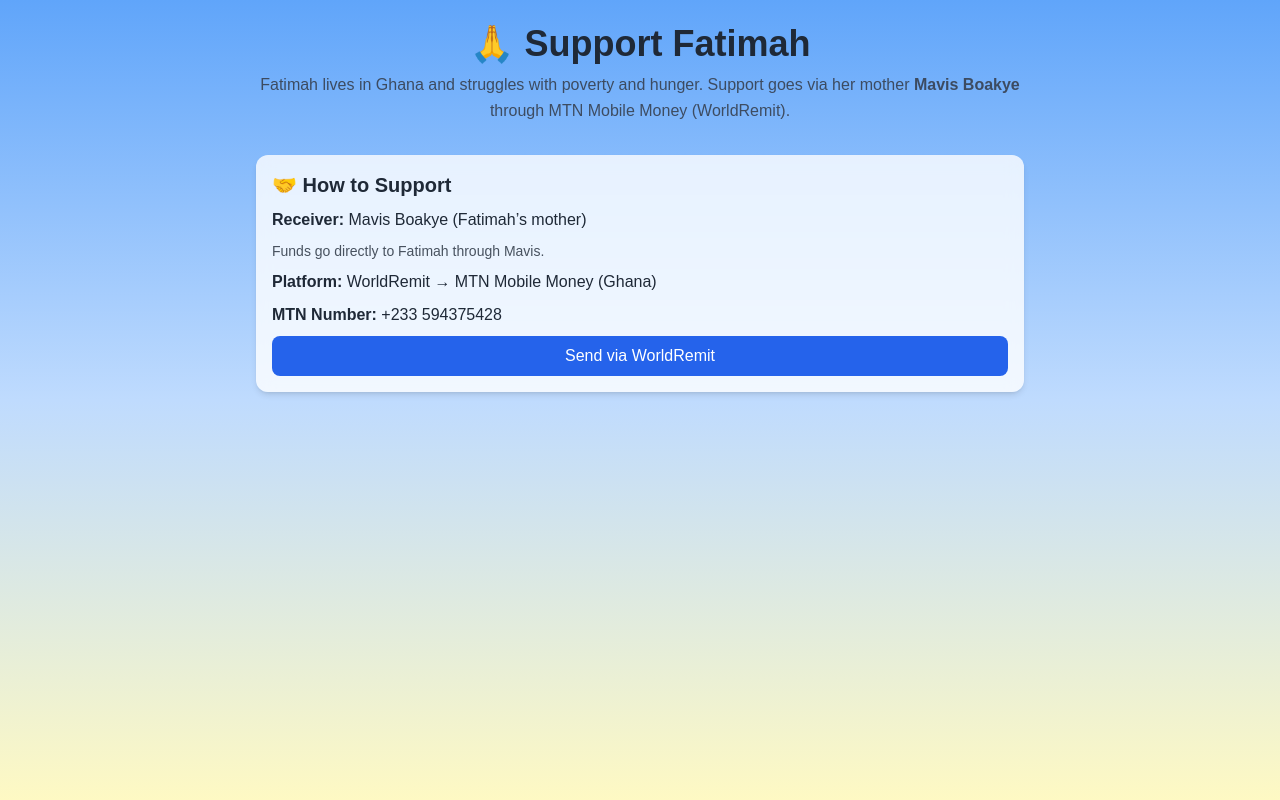
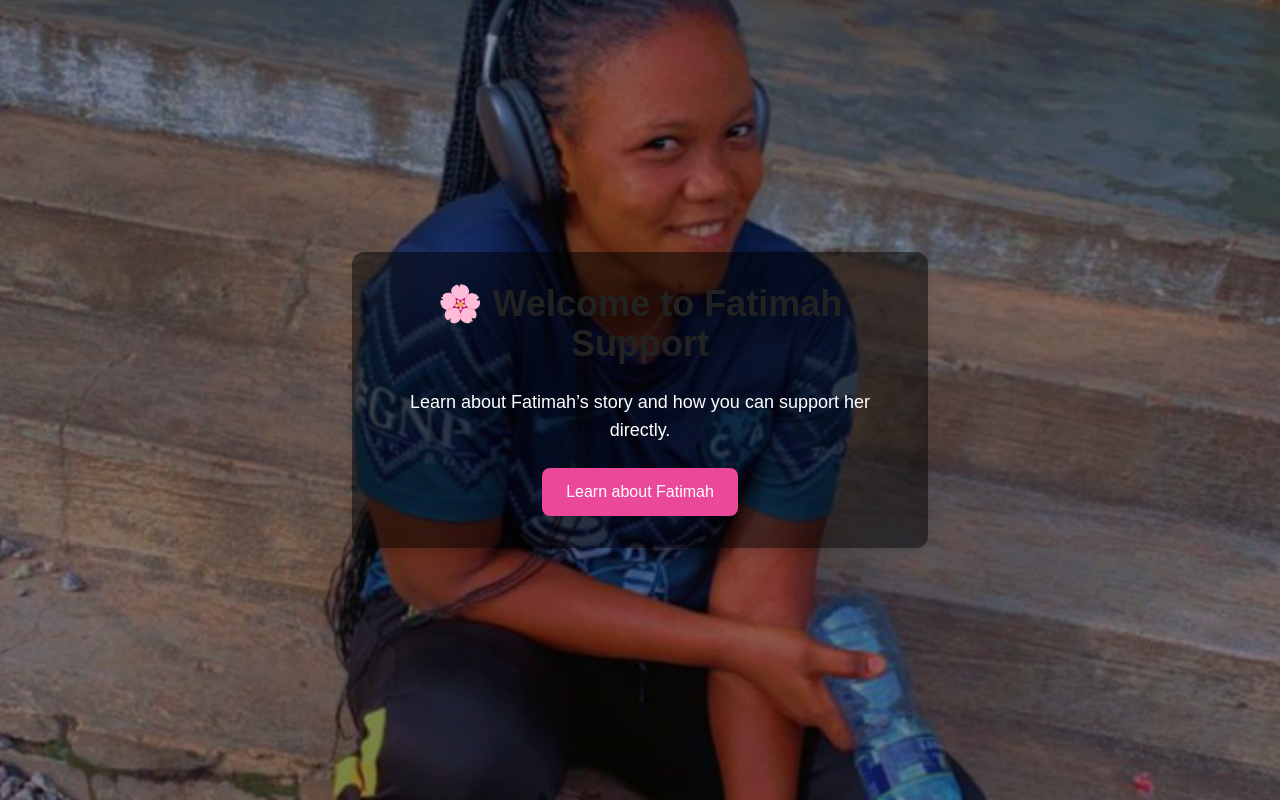
Before and after one commit to magnussandberg72/Fatimah, a Next.js app: page /fatimah in a window 1280 px wide. Built offline with nearby package versions, Linux system fonts and the light colour scheme.

Commit message:
Update page.tsx

```diff
--- a/app/fatimah/page.tsx
+++ b/app/fatimah/page.tsx
@@ -1,39 +1,29 @@
-// Path: app/fatimah/page.tsx
-
+// Path: app/page.tsx
 "use client"
 
-export default function FatimahPage() {
+import Link from "next/link"
+
+export default function HomePage() {
   return (
-    <div className="min-h-screen bg-gradient-to-b from-blue-400 via-blue-200 to-yellow-100 p-6">
-      <div className="max-w-3xl mx-auto space-y-8">
+    <div
+      className="relative min-h-screen bg-cover bg-center flex items-center justify-center"
+      style={{ backgroundImage: "url('/fatimah.jpg')" }}
+    >
+      {/* Overlay for readability */}
+      <div className="absolute inset-0 bg-black bg-opacity-40"></div>
 
-        {/* Header */}
-        <header className="text-center space-y-2">
-          <h1 className="text-4xl font-bold text-gray-800">🙏 Support Fatimah</h1>
-          <p className="text-gray-700 opacity-90">
-            Fatimah lives in Ghana and struggles with poverty and hunger.
-            Support goes via her mother <b>Mavis Boakye</b> through MTN Mobile Money (WorldRemit).
-          </p>
-        </header>
-
-        {/* Support box */}
-        <div className="rounded-xl shadow-md bg-white/80 backdrop-blur p-4 space-y-2 text-gray-800">
-          <h2 className="text-xl font-semibold">🤝 How to Support</h2>
-          <p><strong>Receiver:</strong> Mavis Boakye (Fatimah’s mother)</p>
-          <p className="text-sm opacity-80">Funds go directly to Fatimah through Mavis.</p>
-          <p><strong>Platform:</strong> WorldRemit → MTN Mobile Money (Ghana)</p>
-          <p><strong>MTN Number:</strong> +233 594375428</p>
-
-          <a
-            href="https://www.worldremit.com/"
-            target="_blank"
-            rel="noopener noreferrer"
-            className="block w-full text-center bg-blue-600 text-white py-2 rounded-lg mt-4 hover:bg-blue-700"
-          >
-            Send via WorldRemit
-          </a>
-        </div>
-
+      {/* Content */}
+      <div className="relative z-10 text-center text-white space-y-6 max-w-xl bg-black bg-opacity-50 p-8 rounded-xl shadow-lg">
+        <h1 className="text-4xl font-bold">🌸 Welcome to Fatimah Support</h1>
+        <p className="text-lg">
+          Learn about Fatimah’s story and how you can support her directly.
+        </p>
+        <Link
+          href="/fatimah/presentation"
+          className="inline-block bg-pink-500 text-white px-6 py-3 rounded-lg shadow hover:bg-pink-600 transition"
+        >
+          Learn about Fatimah
+        </Link>
       </div>
     </div>
   )
```
